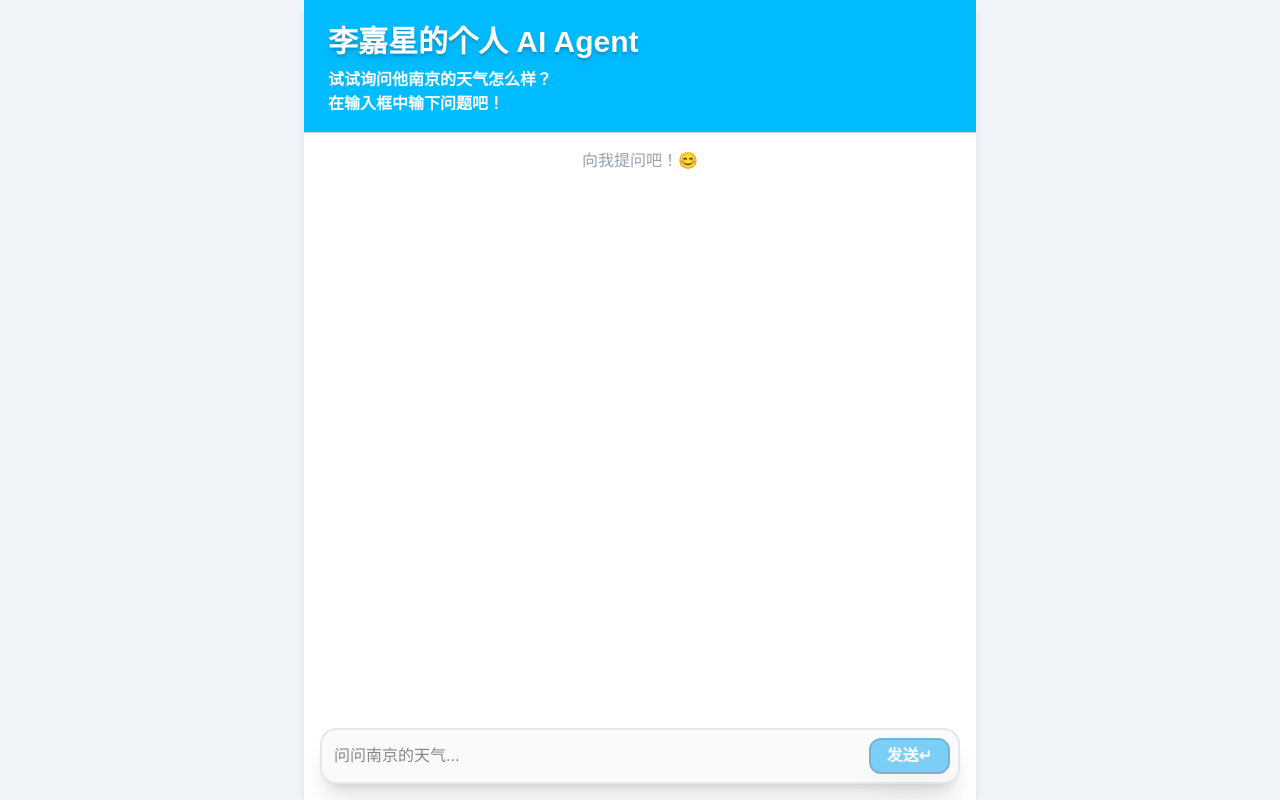
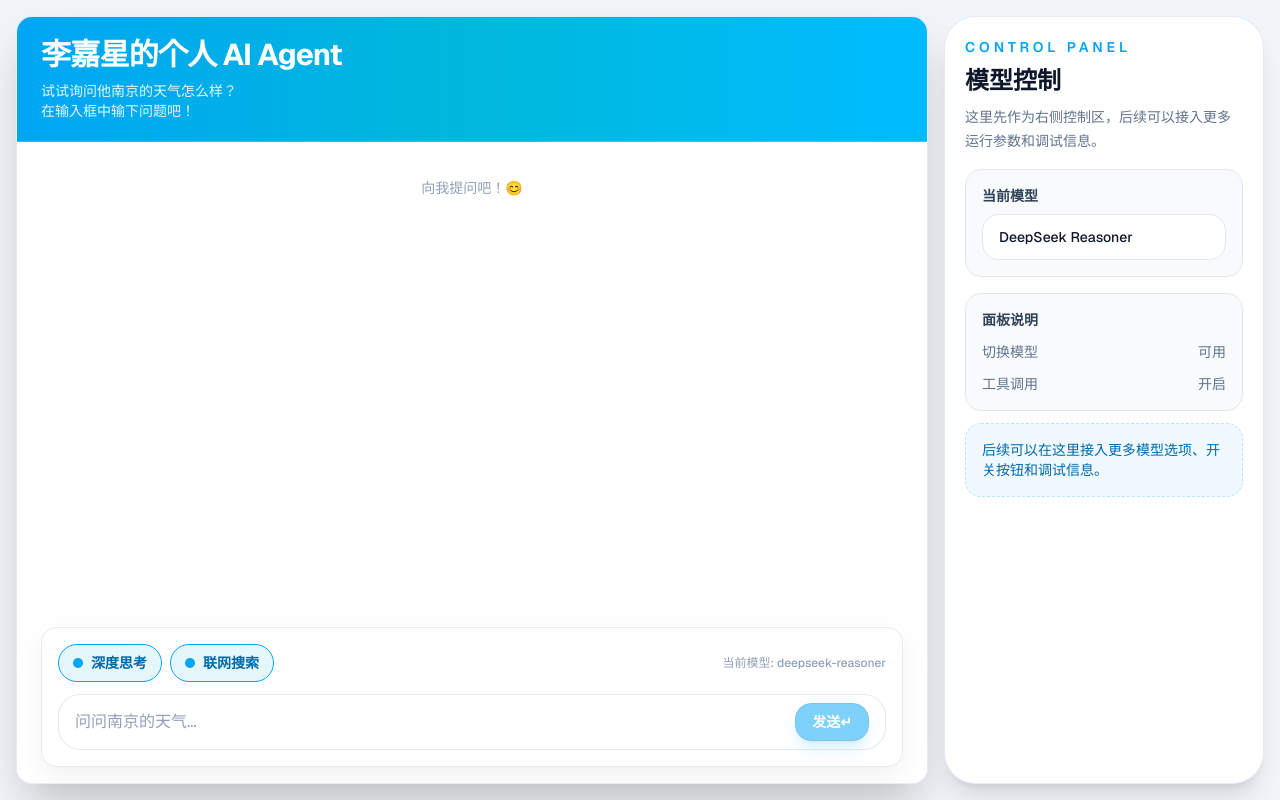
Before and after one commit to beststarli/beststar-ai-agent, a Next.js app: page / in a window 1280 px wide. Built offline with nearby package versions, Linux system fonts and the light colour scheme.

Commit message:
更新 README.md，完善技术栈描述；优化 API 路由，支持动态模型选择和工具调用；调整页面布局，增强用户交互体验

```diff
--- a/app/api/chat/route.ts
+++ b/app/api/chat/route.ts
@@ -15,16 +15,16 @@ export async function POST(req: Request) {
         apiKey: deepseekApiKey,
     });
 
-    const { messages }: { messages: UIMessage[] } = await req.json();
-    const searchTool = createSearchTool(tavilyApiKey);
+    const { messages, model, webSearchEnabled }: { messages: UIMessage[]; model?: string; webSearchEnabled?: boolean } = await req.json();
+    const selectedModel = model === 'deepseek-reasoner' ? 'deepseek-reasoner' : 'deepseek-chat';
 
     const tools = {
         getWeather: weatherTool,
-        webSearch: searchTool,
+        ...(webSearchEnabled ? { webSearch: createSearchTool(tavilyApiKey) } : {}),
     };
 
     const result = streamText({
-        model: deepseek.chat('deepseek-chat'),
+        model: deepseek.chat(selectedModel),
         messages: await convertToModelMessages(messages, { tools }),
         tools,
         stopWhen: stepCountIs(5),
--- a/app/globals.css
+++ b/app/globals.css
@@ -22,7 +22,14 @@
 body {
   background: var(--background);
   color: var(--foreground);
-  font-family: Arial, Helvetica, sans-serif;
+  font-family: var(--font-geist-sans), Arial, Helvetica, sans-serif;
+  color-scheme: light;
+}
+
+@media (prefers-color-scheme: dark) {
+  body {
+    color-scheme: dark;
+  }
 }
 
 .scrollbar-hide {
--- a/app/page.tsx
+++ b/app/page.tsx
@@ -5,9 +5,12 @@ import { useChat } from '@ai-sdk/react';
 import { getToolName, isToolUIPart } from 'ai';
 
 export default function Home() {
+    const [deepThinkingEnabled, setDeepThinkingEnabled] = useState(true);
+    const [webSearchEnabled, setWebSearchEnabled] = useState(true);
     const { messages, sendMessage } = useChat();
     const [input, setInput] = useState('');
     const scrollContainerRef = useRef<HTMLDivElement>(null);
+    const activeModel = deepThinkingEnabled ? 'deepseek-reasoner' : 'deepseek-chat';
 
     useEffect(() => {
         const container = scrollContainerRef.current;
@@ -21,65 +24,88 @@ export default function Home() {
         if (!text) return;
 
         setInput('');
-        await sendMessage({ text });
+        await sendMessage({
+            text,
+        }, {
+            body: {
+                model: activeModel,
+                webSearchEnabled,
+                deepThinkingEnabled,
+            },
+        });
     };
 
     return (
-        <div className='bg-slate-100 flex items-center justify-center w-screen h-screen'>
-            <div className="relative bg-white flex flex-col items-center w-full h-full max-w-2xl mx-auto stretch shadow-lg overflow-hidden">
-                <div className=' w-full pt-6 px-6 pb-4 border-b border-gray-300 bg-sky-400'>
-                    <h1 className="text-3xl text-white font-bold mb-2 text-shadow-lg">李嘉星的个人 AI Agent</h1>
-                    <div className="text-white font-semibold">试试询问他南京的天气怎么样？</div>
-                    <div className="text-white font-semibold">在输入框中输下问题吧！</div>
+        <div className="h-screen bg-slate-100 px-4 py-4 text-slate-900 dark:bg-slate-950 dark:text-slate-100">
+            <div className="mx-auto grid h-[calc(100vh-2rem)] w-full max-w-7xl gap-4 lg:grid-cols-[minmax(0,1fr)_320px]">
+                <section className="flex min-h-[calc(100vh-2rem)] flex-col overflow-hidden rounded-2xl border border-slate-200/80 bg-white/95 shadow-2xl backdrop-blur dark:border-slate-700/60 dark:bg-slate-900/92">
+                    <div className="w-full border-b border-white/20 bg-linear-to-r from-sky-500 via-cyan-500 to-sky-400 px-6 py-5 text-white  dark:from-sky-500 dark:via-cyan-400 dark:to-cyan-500 dark:shadow-[0_16px_40px_rgba(2,132,199,0.22)]">
+                        <h1 className="mb-2 text-3xl font-bold tracking-tight">
+                            李嘉星的个人 AI Agent
+                        </h1>
+                        <div className="text-sm font-medium text-white/90">试试询问他南京的天气怎么样？</div>
+                        <div className="text-sm font-medium text-white/90">在输入框中输下问题吧！</div>
                     </div>
 
-                <div ref={scrollContainerRef} className='w-full flex-1 overflow-y-auto scrollbar-hide items-start px-4'>
+                    <div ref={scrollContainerRef} className="flex-1 overflow-y-auto scrollbar-hide px-4 py-5">
                         {messages.length === 0 ? (
-                        <div className='w-full mt-4 text-gray-400 flex items-center justify-center'>
+                            <div className="mt-4 flex items-center justify-center text-sm text-slate-400 dark:text-slate-500">
                                 向我提问吧！😊
                             </div>
                         ) : null}
-                    <div className="flex-1 items-start w-full mb-4 mt-4">
+
+                        <div className="flex w-full flex-1 flex-col gap-4">
                             {messages.map((m) => (
-                            <div key={m.id} className={`flex items-start gap-2 mb-4 ${m.role === 'user' ? 'justify-end' : 'justify-start'}`}>
+                                <div key={m.id} className={`flex items-start gap-3 ${m.role === 'user' ? 'justify-end' : 'justify-start'}`}>
                                     {m.role !== 'user' && (
-                                    <div className="w-10 h-10 rounded-full bg-sky-500 text-white text-lg font-semibold flex items-center justify-center shrink-0">
+                                        <div className="mt-2 flex h-10 w-10 shrink-0 items-center justify-center rounded-full bg-sky-500 text-lg font-semibold text-white shadow-lg shadow-sky-500/25">
                                             AI
                                         </div>
                                     )}
 
-                                <div className={`whitespace-pre-wrap mt-2 p-3 rounded-b-2xl max-w-[65%] ${m.role === 'user' ? 'bg-slate-100 rounded-tl-2xl' : 'rounded-tr-2xl bg-sky-200'} shadow-md`}>
-                                    {/* <strong className={`block text-sm ${m.role === 'user' ? 'text-blue-600' : 'text-white'}`}>{m.role === 'user' ? '你' : 'AI'}</strong> */}
+                                    <div className={`mt-2 max-w-[78%] whitespace-pre-wrap rounded-3xl px-4 py-3 shadow-lg ${m.role === 'user' ? 'rounded-tl-2xl rounded-br-md bg-slate-100 text-slate-900 dark:bg-slate-700/80 dark:text-slate-100' : 'rounded-tr-2xl rounded-bl-md bg-sky-200 text-slate-900 dark:bg-sky-950/60 dark:text-slate-100'}`}>
+                                        {m.parts.some((part) => isToolUIPart(part)) ? (
+                                            <div className="mb-2 flex flex-wrap gap-2 border-b border-sky-200/70 pb-2 text-[11px] font-semibold text-sky-700 dark:border-sky-500/20 dark:text-sky-300">
+                                                {m.parts.map((part) => {
+                                                    if (!isToolUIPart(part)) {
+                                                        return null;
+                                                    }
+
+                                                    const toolName = getToolName(part);
+                                                    const toolLabel = toolName === 'webSearch' ? '联网搜索' : '查询天气';
+
+                                                    if (part.state === 'output-available') {
+                                                        return (
+                                                            <span key={part.toolCallId} className="inline-flex items-center rounded-full bg-emerald-500/10 px-2.5 py-1 text-emerald-700 dark:text-emerald-300">
+                                                                ✅ 已完成 {toolLabel}
+                                                            </span>
+                                                        );
+                                                    }
+
+                                                    if (part.state === 'output-error' || part.state === 'output-denied') {
+                                                        return (
+                                                            <span key={part.toolCallId} className="inline-flex items-center rounded-full bg-red-500/10 px-2.5 py-1 text-red-700 dark:text-red-300">
+                                                                ❌ 失败 {toolLabel}
+                                                            </span>
+                                                        );
+                                                    }
+
+                                                    return (
+                                                        <span key={part.toolCallId} className="inline-flex items-center rounded-full bg-sky-500/10 px-2.5 py-1 text-sky-700 dark:text-sky-300">
+                                                            🔍 正在使用 {toolLabel}
+                                                        </span>
+                                                    );
+                                                })}
+                                            </div>
+                                        ) : null}
+
                                         {m.parts.map((part, index) => {
                                             if (part.type === 'text') {
                                                 return <div key={`${m.id}-${index}`}>{part.text}</div>;
                                             }
 
                                             if (isToolUIPart(part)) {
-                                            const toolName = getToolName(part);
-                                            const toolLabel = toolName === 'webSearch' ? '联网搜索' : '查询天气';
-
-                                            if (part.state === 'output-available') {
-                                                return (
-                                                    <div key={part.toolCallId} className="text-xs text-emerald-700 italic my-2">
-                                                        ✅ 技能已完成: {toolLabel}
-                                                    </div>
-                                                );
-                                            }
-
-                                            if (part.state === 'output-error' || part.state === 'output-denied') {
-                                                return (
-                                                    <div key={part.toolCallId} className="text-xs text-red-600 italic my-2">
-                                                        ❌ 技能执行失败: {toolLabel}
-                                                    </div>
-                                                );
-                                            }
-
-                                            return (
-                                                <div key={part.toolCallId} className="text-xs text-gray-500 italic my-2">
-                                                    🔍 AI 正在尝试使用技能: {toolLabel}...
-                                                </div>
-                                            );
+                                                return null;
                                             }
 
                                             return null;
@@ -87,7 +113,7 @@ export default function Home() {
                                     </div>
 
                                     {m.role === 'user' && (
-                                    <div className="w-10 h-10 rounded-full bg-amber-400 text-white text-lg font-semibold flex items-center justify-center shrink-0">
+                                        <div className="flex h-10 w-10 shrink-0 items-center justify-center rounded-full bg-amber-400 text-lg font-semibold text-white shadow-lg shadow-amber-400/25">
                                             星
                                         </div>
                                     )}
@@ -95,14 +121,40 @@ export default function Home() {
                             ))}
                         </div>
                     </div>
-                <div className='w-full bg-white h-16 items-start px-4 shadow-[0_-10px_28px_rgba(255,255,255,0.9)]'>
+
+                    <div className=" bg-white/90 px-6 pb-4 backdrop-blur-md dark:border-slate-700/70 dark:bg-slate-900/90">
+                        <form onSubmit={handleSubmit} className="rounded-2xl border border-slate-200/80 bg-white/95 px-4 py-4 shadow-[0_10px_30px_rgba(15,23,42,0.06)] backdrop-blur-md dark:border-slate-700/70 dark:bg-slate-900/90">
+                            <div className="mb-3 flex flex-wrap items-center gap-2">
+                                <button
+                                    type="button"
+                                    onClick={() => setDeepThinkingEnabled((current) => !current)}
+                                    className={`inline-flex items-center gap-2 rounded-full border px-3.5 py-2 text-sm font-semibold transition ${deepThinkingEnabled ? 'border-sky-500 bg-sky-500/10 text-sky-700 dark:border-sky-400 dark:bg-sky-500/20 dark:text-sky-200' : 'border-slate-200 bg-white text-slate-500 dark:border-slate-700 dark:bg-slate-950/60 dark:text-slate-400'}`}
+                                    aria-pressed={deepThinkingEnabled}
+                                    aria-label="切换深度思考"
+                                >
+                                    <span className={`h-2.5 w-2.5 rounded-full ${deepThinkingEnabled ? 'bg-sky-500 dark:bg-sky-400' : 'bg-slate-300 dark:bg-slate-600'}`} />
+                                    深度思考
+                                </button>
+
+                                <button
+                                    type="button"
+                                    onClick={() => setWebSearchEnabled((current) => !current)}
+                                    className={`inline-flex items-center gap-2 rounded-full border px-3.5 py-2 text-sm font-semibold transition ${webSearchEnabled ? 'border-sky-500 bg-sky-500/10 text-sky-700 dark:border-sky-400 dark:bg-sky-500/20 dark:text-sky-200' : 'border-slate-200 bg-white text-slate-500 dark:border-slate-700 dark:bg-slate-950/60 dark:text-slate-400'}`}
+                                    aria-pressed={webSearchEnabled}
+                                    aria-label="切换联网搜索"
+                                >
+                                    <span className={`h-2.5 w-2.5 rounded-full ${webSearchEnabled ? 'bg-sky-500 dark:bg-sky-400' : 'bg-slate-300 dark:bg-slate-600'}`} />
+                                    联网搜索
+                                </button>
+
+                                <div className="ml-auto text-xs font-medium text-slate-400 dark:text-slate-500">
+                                    当前模型: {deepThinkingEnabled ? activeModel : 'deepseek-chat'}
+                                </div>
                             </div>
 
-
-                <form onSubmit={handleSubmit} className="absolute bg-gray-50 bottom-4 left-4 right-4 rounded-2xl p-2 border-2 border-gray-200 shadow-xl">
-                    <div className="flex items-center gap-2">
+                            <div className="flex items-center gap-2 rounded-[22px] border border-slate-200/90 bg-white/95 px-4 py-2 dark:border-slate-700/70 dark:bg-slate-800">
                                 <input
-                            className="flex-1 p-1 outline-none bg-transparent"
+                                    className="min-w-0 flex-1 bg-transparent text-base outline-none placeholder:text-slate-400 dark:placeholder:text-slate-500"
                                     value={input}
                                     placeholder="问问南京的天气..."
                                     onChange={(event) => setInput(event.target.value)}
@@ -110,7 +162,7 @@ export default function Home() {
                                 <button
                                     type="submit"
                                     disabled={!input.trim()}
-                            className="shrink-0 px-4 py-1 rounded-xl bg-sky-500 text-white font-semibold disabled:opacity-50 disabled:cursor-not-allowed shadow-2xl border-2 border-sky-700"
+                                    className="shrink-0 rounded-2xl border border-sky-600 bg-sky-500 px-4 py-2 text-sm font-semibold text-white shadow-lg shadow-sky-500/30 transition hover:bg-sky-400 disabled:cursor-not-allowed disabled:opacity-50 dark:border-sky-500 dark:bg-sky-500 dark:hover:bg-sky-400"
                                     aria-label="发送"
                                     title="发送"
                                 >
@@ -119,6 +171,45 @@ export default function Home() {
                             </div>
                         </form>
                     </div>
+                </section>
+
+                <aside className="flex min-h-60 flex-col gap-4 rounded-4xl border border-slate-200/80 bg-white/95 p-5 shadow-xl backdrop-blur dark:border-slate-700/60 dark:bg-slate-900/88">
+                    <div>
+                        <div className="text-sm font-semibold uppercase tracking-[0.28em] text-sky-500 dark:text-sky-400">Control Panel</div>
+                        <h2 className="mt-2 text-2xl font-bold text-slate-900 dark:text-slate-100">模型控制</h2>
+                        <p className="mt-2 text-sm leading-6 text-slate-500 dark:text-slate-400">
+                            这里先作为右侧控制区，后续可以接入更多运行参数和调试信息。
+                        </p>
+                    </div>
+
+                    <div className="rounded-2xl border border-slate-200 bg-slate-50 p-4 dark:border-slate-700 dark:bg-slate-800/70">
+                        <div className="text-sm font-semibold text-slate-700 dark:text-slate-200">当前模型</div>
+                        <div className="mt-2 rounded-2xl border border-slate-200 bg-white px-4 py-3 text-sm font-medium text-slate-900 dark:border-slate-700 dark:bg-slate-900 dark:text-slate-100">
+                            {activeModel === 'deepseek-reasoner' ? 'DeepSeek Reasoner' : 'DeepSeek Chat'}
+                        </div>
+                    </div>
+
+                    <div className="grid gap-3">
+                        <div className="rounded-2xl border border-slate-200 bg-slate-50 p-4 dark:border-slate-700 dark:bg-slate-800/70">
+                            <div className="text-sm font-semibold text-slate-700 dark:text-slate-200">面板说明</div>
+                            <div className="mt-3 space-y-3 text-sm text-slate-500 dark:text-slate-400">
+                                <div className="flex items-center justify-between">
+                                    <span>切换模型</span>
+                                    <span>可用</span>
+                                </div>
+                                <div className="flex items-center justify-between">
+                                    <span>工具调用</span>
+                                    <span>开启</span>
+                                </div>
+                            </div>
+                        </div>
+
+                        <div className="rounded-2xl border border-dashed border-sky-200 bg-sky-50 p-4 text-sm text-sky-700 dark:border-sky-400/30 dark:bg-sky-500/10 dark:text-sky-300">
+                            后续可以在这里接入更多模型选项、开关按钮和调试信息。
+                        </div>
+                    </div>
+                </aside>
+            </div>
         </div>
 
     );
```
Also changed, not shown: 1 other file (tests, documents, lock files or other folders). Lines whose indentation alone changed are shown as unchanged.
